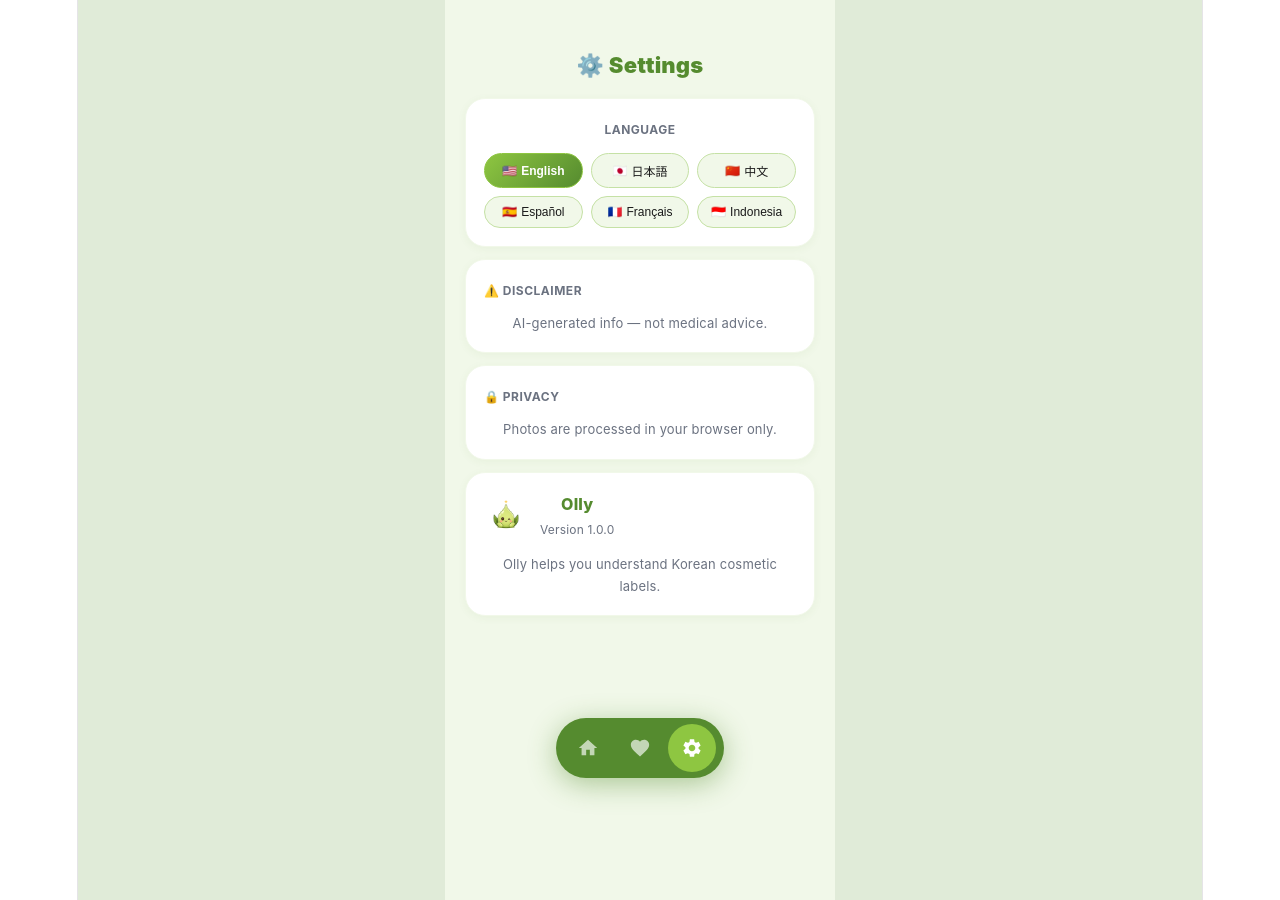
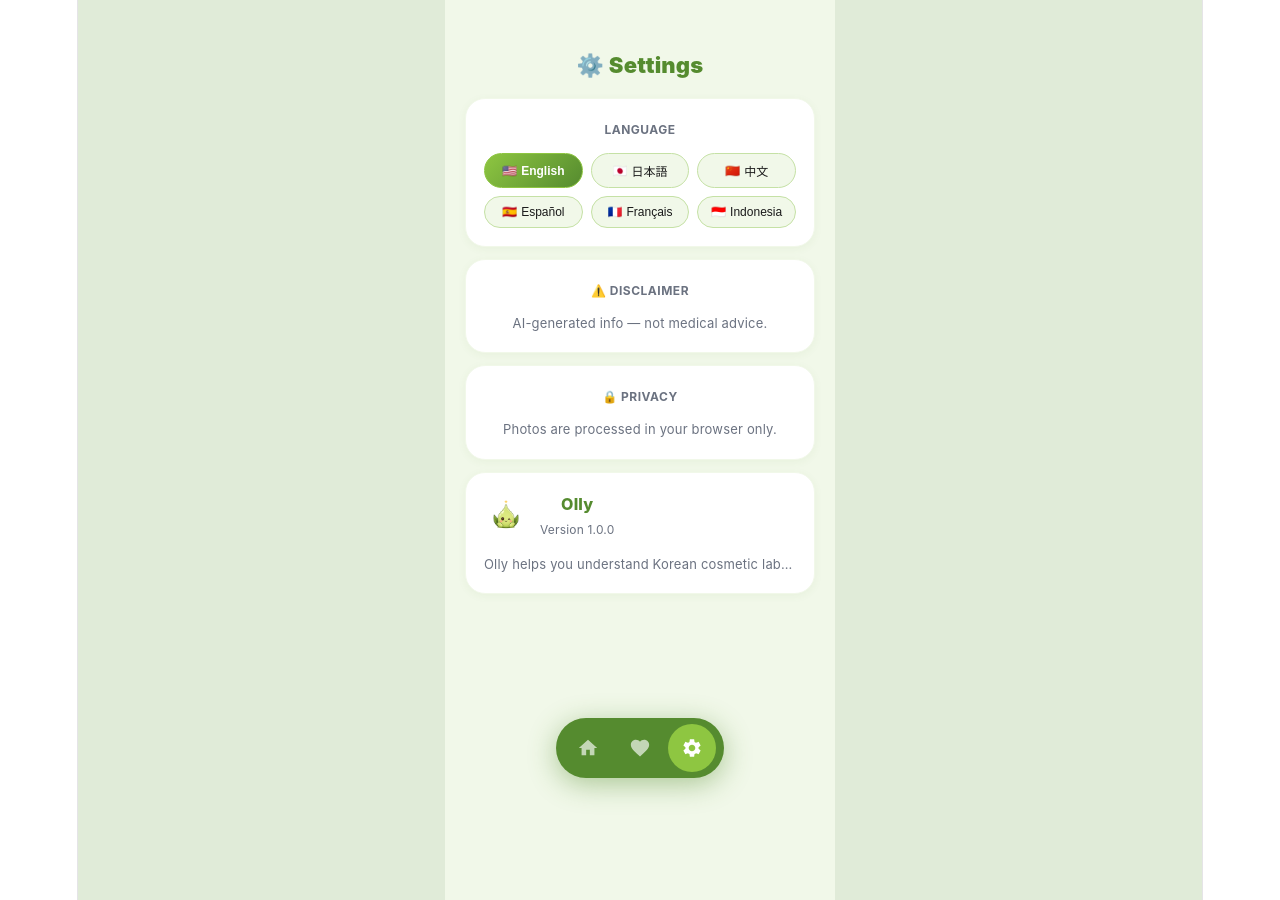
Before and after one commit to 0hyun2/olly, a React (Vite) app: page / in a window 1280 px wide. Both pictures are taken after a click on the button 692 px from the left and 748 px from the top of the page. Built offline with nearby package versions, Linux system fonts and the light colour scheme.

Commit message:
Update App.jsx

```diff
--- a/src/App.jsx
+++ b/src/App.jsx
@@ -392,19 +392,19 @@ If not Korean cosmetic: {"error":"Not a Korean cosmetic product"}`}
           </div>
         </div>
         <div style={{background:CARD,borderRadius:20,padding:18,marginBottom:12,border:"1px solid "+BG,boxShadow:"0 2px 8px rgba(85,139,47,0.06)"}}>
-          <div style={{fontSize:12,fontWeight:700,color:T2,textTransform:"uppercase",letterSpacing:.5,marginBottom:8,textAlign:"left"}}>⚠️ Disclaimer</div>
-          <div style={{fontSize:13,color:T2,lineHeight:1.7}}>AI-generated info — not medical advice.</div>
+          <div style={{fontSize:12,fontWeight:700,color:T2,textTransform:"uppercase",letterSpacing:.5,marginBottom:8}}>⚠️ Disclaimer</div>
+          <div style={{fontSize:13,color:T2,lineHeight:1.7,paddingLeft:0}}>AI-generated info — not medical advice.</div>
         </div>
         <div style={{background:CARD,borderRadius:20,padding:18,marginBottom:12,border:"1px solid "+BG,boxShadow:"0 2px 8px rgba(85,139,47,0.06)"}}>
-          <div style={{fontSize:12,fontWeight:700,color:T2,textTransform:"uppercase",letterSpacing:.5,marginBottom:8,textAlign:"left"}}>🔒 Privacy</div>
-          <div style={{fontSize:13,color:T2,lineHeight:1.7}}>Photos are processed in your browser only.</div>
+          <div style={{fontSize:12,fontWeight:700,color:T2,textTransform:"uppercase",letterSpacing:.5,marginBottom:8}}>🔒 Privacy</div>
+          <div style={{fontSize:13,color:T2,lineHeight:1.7,paddingLeft:0}}>Photos are processed in your browser only.</div>
         </div>
         <div style={{background:CARD,borderRadius:20,padding:18,border:"1px solid "+BG,boxShadow:"0 2px 8px rgba(85,139,47,0.06)"}}>
           <div style={{display:"flex",alignItems:"center",gap:12,marginBottom:10}}>
             <OllyMascot size={44} src={MASCOT_HOME}/>
             <div><div style={{fontSize:16,fontWeight:800,color:DG}}>Olly</div><div style={{fontSize:12,color:T2}}>{t.version}</div></div>
           </div>
-          <div style={{fontSize:13,color:T2,lineHeight:1.7}}>{t.aboutText}</div>
+          <div style={{fontSize:13,color:T2,lineHeight:1.7,whiteSpace:"nowrap",overflow:"hidden",textOverflow:"ellipsis"}}>{t.aboutText}</div>
         </div>
       </div>
     </div>
```
